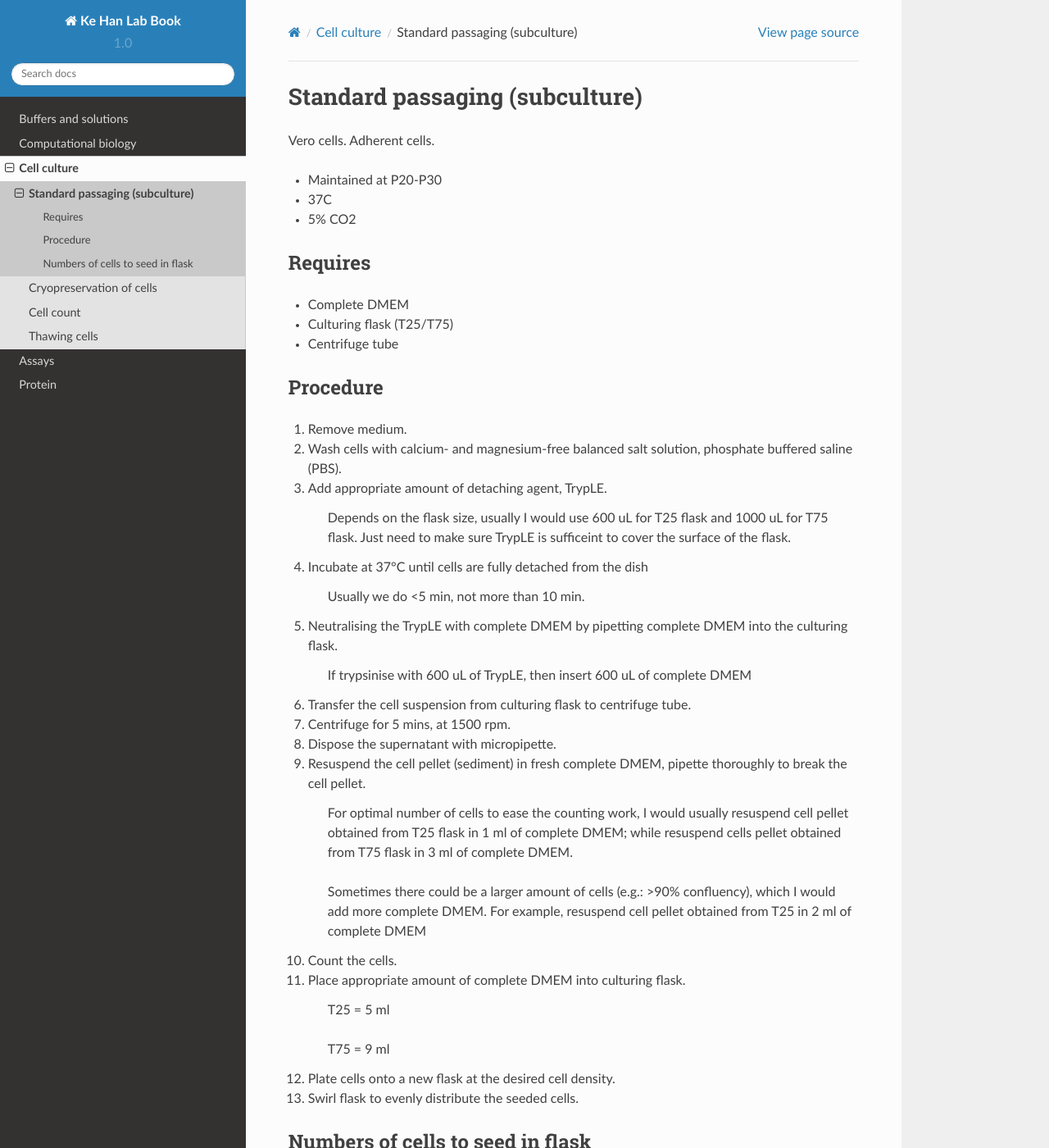
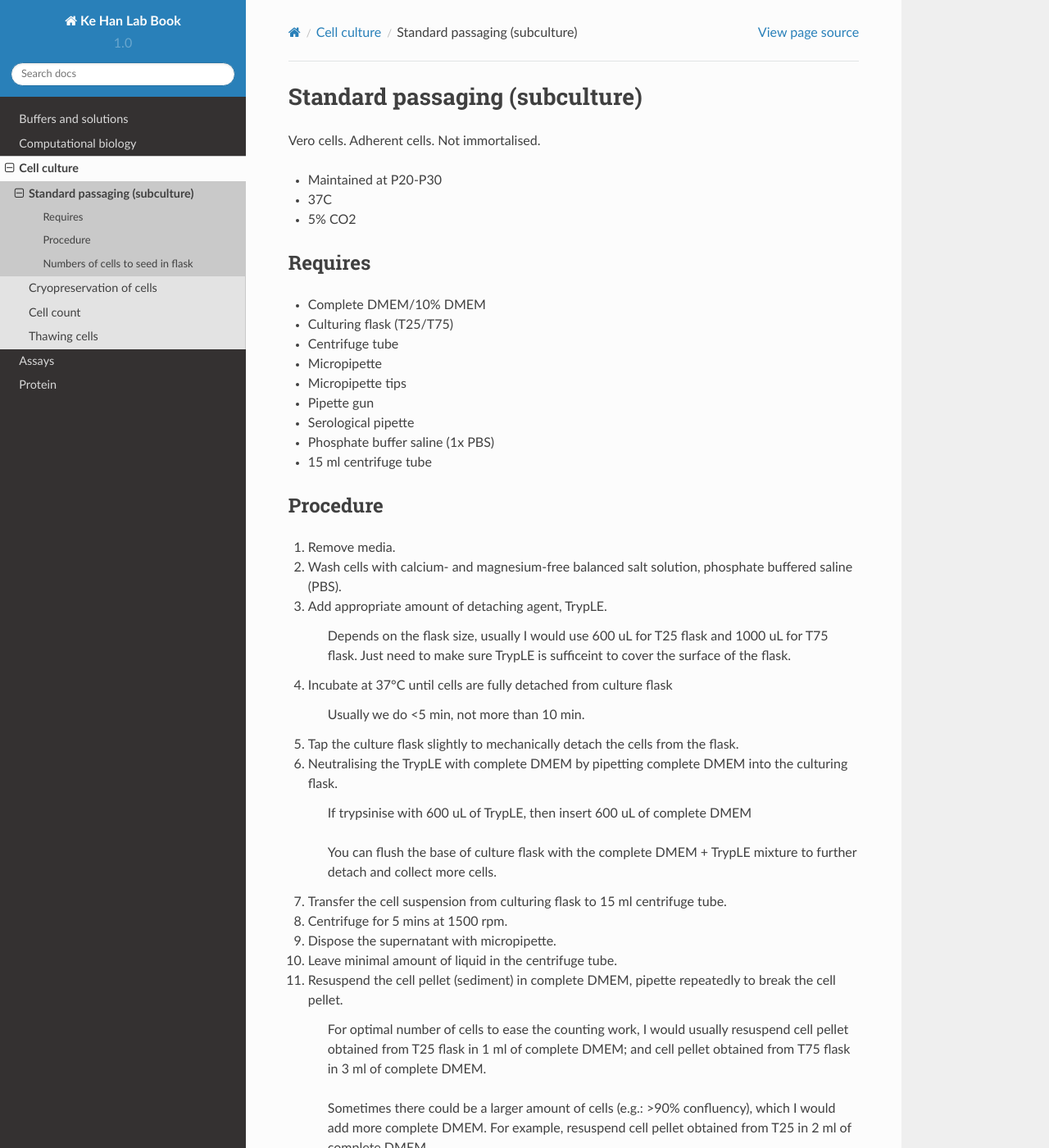
Before and after one commit to kehantan/labbook, a Sphinx documentation site: the page built from docs/cell_culture/maintain.rst, in a window 1280 px wide and 1400 px high. Shown: the whole window at 82% size. Built offline with Sphinx 7.4.7 and the Read the Docs theme 2.0.0, drawn with Linux system fonts in a browser that asks for light colours; some of the changed text lies outside the part shown.

Commit message:
Update maintain.rst

```diff
--- a/docs/cell_culture/maintain.rst
+++ b/docs/cell_culture/maintain.rst
@@ -1,7 +1,7 @@
 Standard passaging (subculture)
 ===============================
 
-Vero cells. Adherent cells.
+Vero cells. Adherent cells. Not immortalised.
 
 * Maintained at P20-P30
 * 37C
@@ -9,37 +9,47 @@
 
 Requires
 --------
-* Complete DMEM
+* Complete DMEM/10% DMEM
 * Culturing flask (T25/T75)
 * Centrifuge tube
+* Micropipette
+* Micropipette tips
+* Pipette gun
+* Serological pipette
+* Phosphate buffer saline (1x PBS)
+* 15 ml centrifuge tube
 
 Procedure
 ---------
-#. Remove medium.
+#. Remove media.
 #. Wash cells with calcium- and magnesium-free balanced salt solution, phosphate buffered saline (PBS).
 #. Add appropriate amount of detaching agent, TrypLE.
 
     Depends on the flask size, usually I would use 600 uL for T25 flask and 1000 uL for T75 flask. Just need to make sure TrypLE is sufficeint to cover the surface of the flask.
 
-#. Incubate at 37°C until cells are fully detached from the dish
+#. Incubate at 37°C until cells are fully detached from culture flask
 
     Usually we do <5 min, not more than 10 min.
 
+#. Tap the culture flask slightly to mechanically detach the cells from the flask.
 #. Neutralising the TrypLE with complete DMEM by pipetting complete DMEM into the culturing flask.
 
     If trypsinise with 600 uL of TrypLE, then insert 600 uL of complete DMEM
 
-#. Transfer the cell suspension from culturing flask to centrifuge tube.
-#. Centrifuge for 5 mins, at 1500 rpm.
+    You can flush the base of culture flask with the complete DMEM + TrypLE mixture to further detach and collect more cells.
+
+#. Transfer the cell suspension from culturing flask to 15 ml centrifuge tube.
+#. Centrifuge for 5 mins at 1500 rpm.
 #. Dispose the supernatant with micropipette.
-#. Resuspend the cell pellet (sediment) in fresh complete DMEM, pipette thoroughly to break the cell pellet.
+#. Leave minimal amount of liquid in the centrifuge tube.
+#. Resuspend the cell pellet (sediment) in complete DMEM, pipette repeatedly to break the cell pellet.
 
-    For optimal number of cells to ease the counting work, I would usually resuspend cell pellet obtained from T25 flask in 1 ml of complete DMEM; while resuspend cells pellet obtained from T75 flask in 3 ml of complete DMEM.
+    For optimal number of cells to ease the counting work, I would usually resuspend cell pellet obtained from T25 flask in 1 ml of complete DMEM; and cell pellet obtained from T75 flask in 3 ml of complete DMEM.
 
-    Sometimes there could be a larger amount of cells (e.g.: >90% confluency), which I would add more complete DMEM. For example, resuspend cell pellet obtained from T25 in 2 ml of complete DMEM
+    Sometimes there could be a larger amount of cells (e.g.: >90% confluency), which I would add more complete DMEM. For example, resuspend cell pellet obtained from T25 in 2 ml of complete DMEM.
 
 #. Count the cells.
-#. Place appropriate amount of complete DMEM into culturing flask.
+#. Place appropriate amount of complete DMEM into new culturing flask.
 
     T25 = 5 ml
 
```
